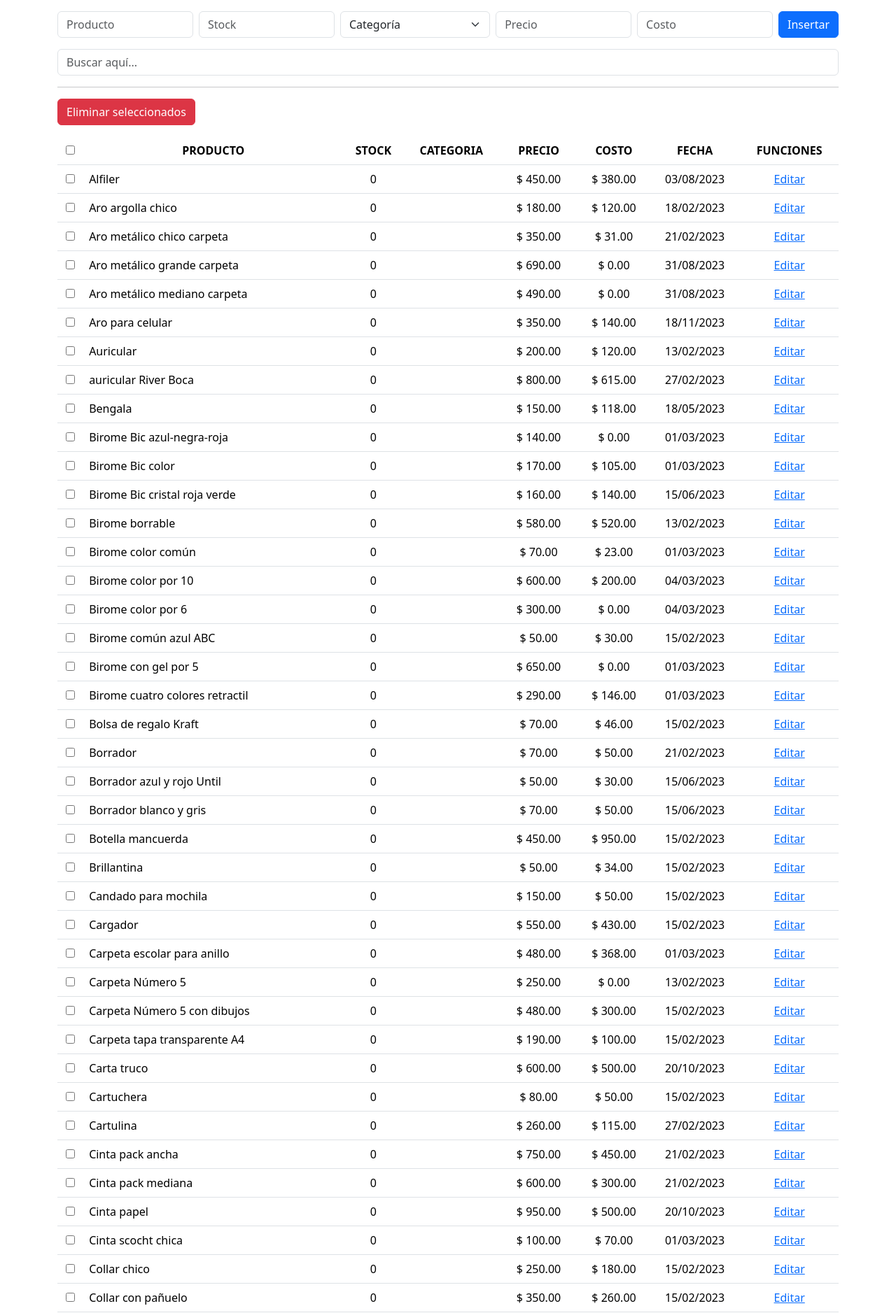
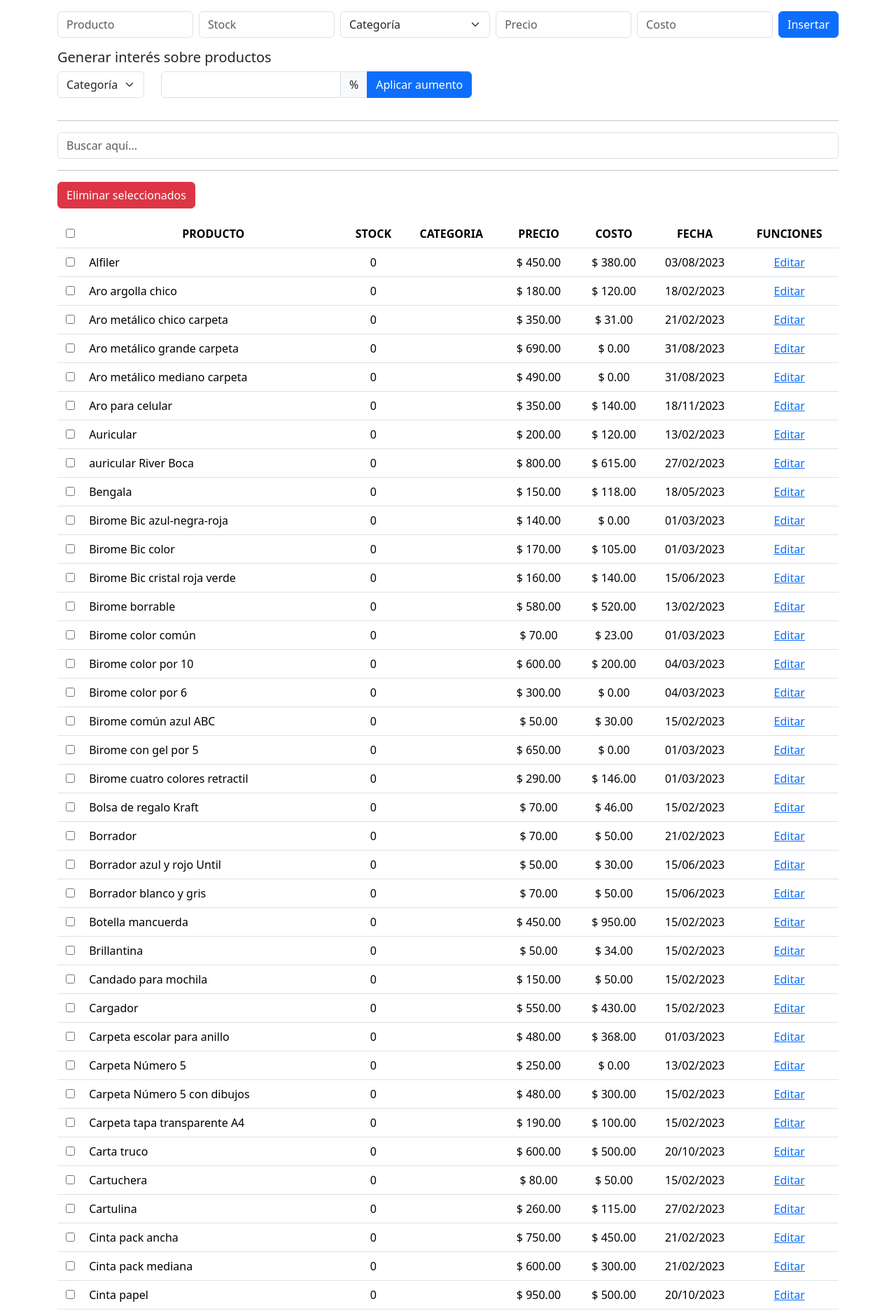
Before and after one commit to juanpabloruiz/frani, a PHP site: page /index.php in a window 1280 px wide. Shown: the part 56-1933 px from the top of the page at 70% size. Run offline with PHP 8.4, Linux system fonts and the light colour scheme; data comes from the database, SQL or seed files in the repository.

Commit message:
Adding function for change porcentual

```diff
--- a/index.php
+++ b/index.php
@@ -82,6 +82,53 @@
         <?php
         }
         ?>
+
+
+        <div>
+            <h5>Generar interés sobre productos</h5>
+            <form method="post">
+                <?php
+                if (isset($_POST['porcentual'])) {
+                    $categoria = $_POST['categoria'];
+                    $porcentaje = $_POST['porcentaje'];
+                    $porcentaje_entero = round($porcentaje);
+                    $consulta = "UPDATE productos SET precio = ROUND(precio * (1 + ?/100)) WHERE categoria = '$categoria'";
+                    $sentencia = $conexion->prepare($consulta);
+                    $sentencia->bind_param("i", $porcentaje_entero);
+                    if ($sentencia->execute()) {
+                        echo '<script>window.location="./"</script>';
+                    } else {
+                        echo '<div class="alert alert-danger">Error en la actualización: ' . $sentencia->error . '</div>';
+                    }
+                }
+                ?>
+                <div class="row">
+                    <div class="col-md-auto">
+                        <select name="categoria" class="form-select mb-3">
+                            <option disabled selected>Categoría</option>
+                            <?php
+                            $consulta = mysqli_query($conexion, "SELECT * FROM categorias");
+                            while ($campo = mysqli_fetch_assoc($consulta)) {
+                            ?>
+                                <option value="<?php echo $campo['nombre']; ?>"><?php echo $campo['nombre']; ?></option>
+                            <?php
+                            }
+                            ?>
+                        </select>
+                    </div>
+                    <div class="col-md-auto">
+                        <div class="input-group mb-3">
+                            <input type="number" name="porcentaje" class="form-control" aria-label="Amount (to the nearest dollar)">
+                            <span class="input-group-text">%</span>
+                            <input type="submit" name="porcentual" value="Aplicar aumento" class="btn btn-primary">
+                        </div>
+                    </div>
+                </div>
+            </form>
+        </div>
+        <hr>
+
+
         <input type="search" placeholder="Buscar aquí..." name="busqueda" id="buscar" class="form-control">
         <hr>
         <div id="datos">
```
